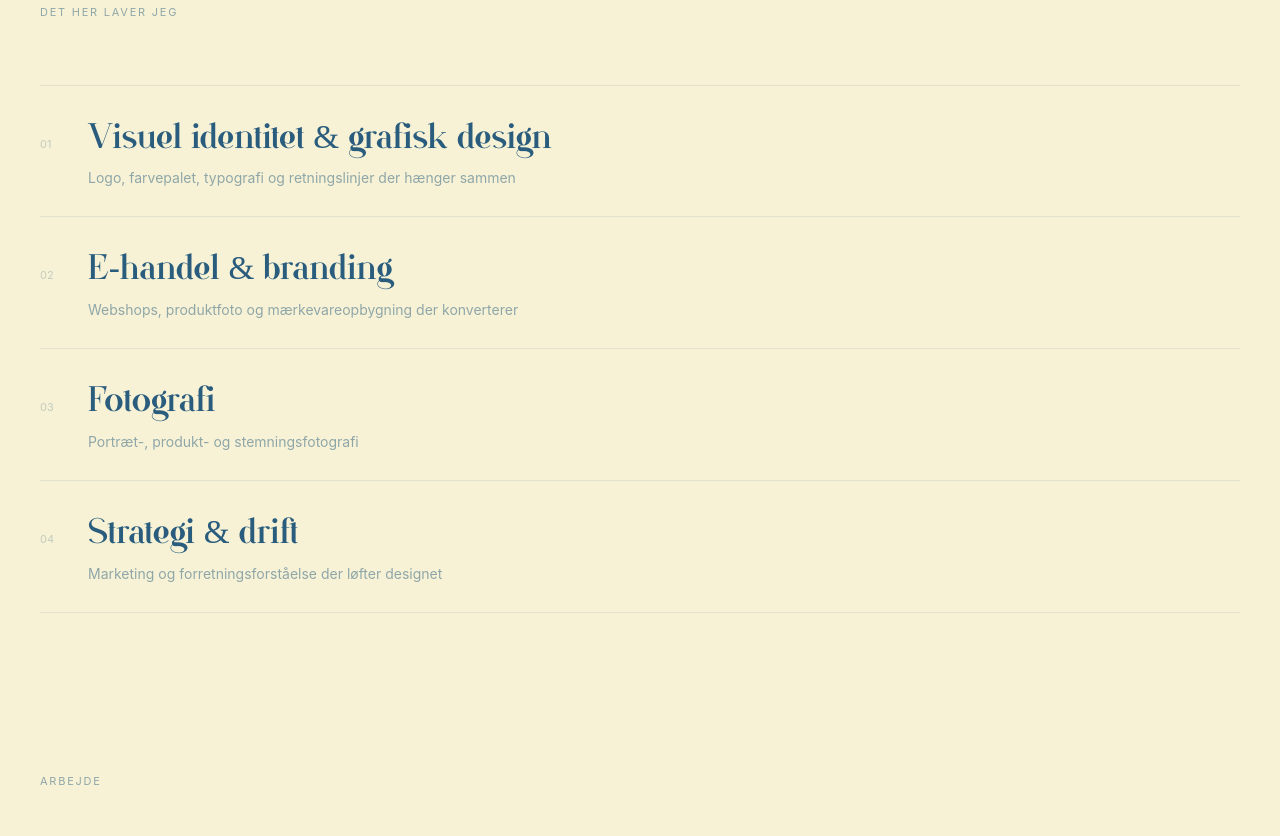
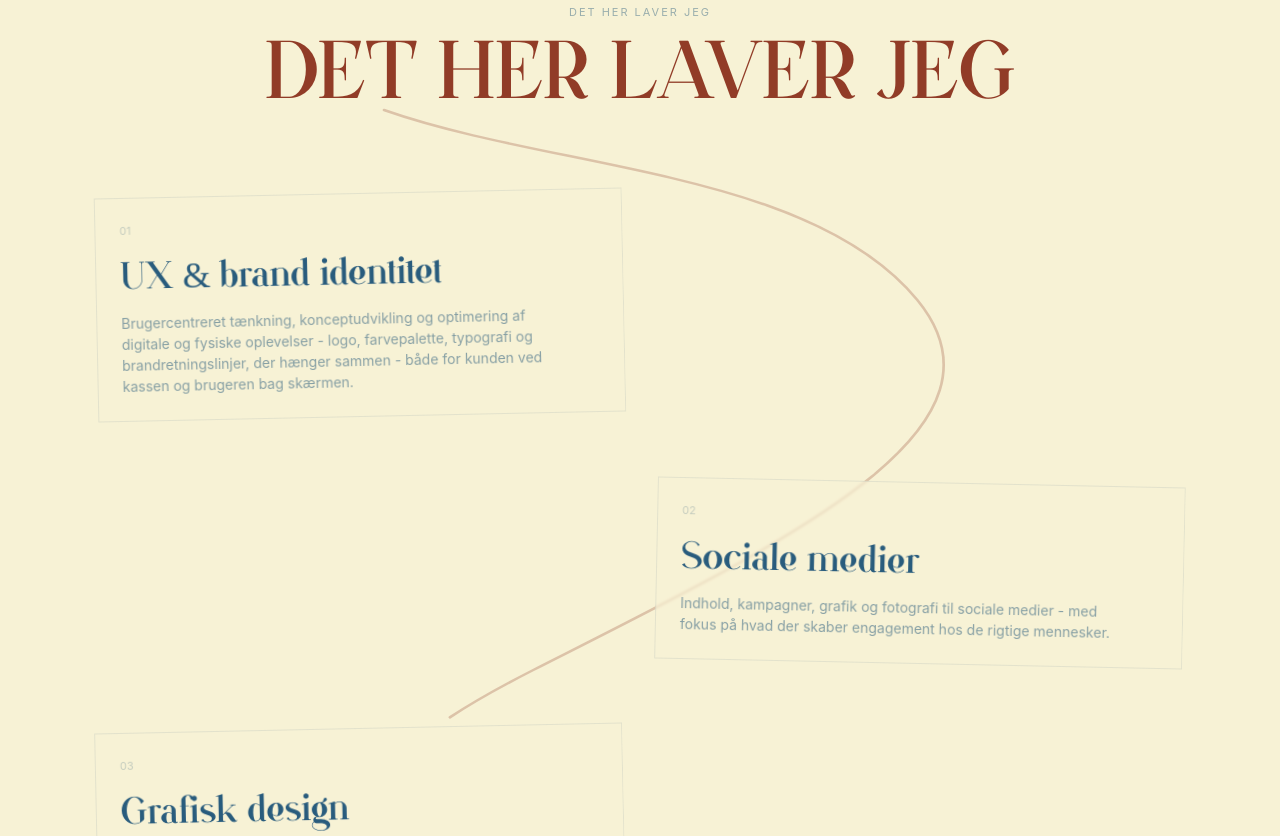
Before and after one commit to casandralpedersen/casandra-portfolio, a React (Vite) app: page / in a window 1280 px wide. Shown: the part 1560-2396 px from the top of the page. Built offline with nearby package versions, Linux system fonts and the light colour scheme.

Commit message:
Refine homepage flow and content

```diff
--- a/src/pages/About.jsx
+++ b/src/pages/About.jsx
@@ -1,62 +1,8 @@
-import { useRef, useState } from 'react'
 import { Link } from 'react-router-dom'
-import { motion, useInView } from 'framer-motion'
+import { motion } from 'framer-motion'
 import { useLanguage } from '../context/LanguageContext'
-import { experience } from '../data/experience'
 
 const LINKEDIN = 'https://www.linkedin.com/in/casandra-linde-pedersen'
-
-
-function TimelineRow({ item, index, t }) {
-  const ref = useRef(null)
-  const inView = useInView(ref, { once: true, margin: '-60px' })
-  const [open, setOpen] = useState(false)
-
-  return (
-    <motion.div
-      ref={ref}
-      initial={{ opacity: 0, x: -16 }}
-      animate={inView ? { opacity: 1, x: 0, transition: { ease: [0.22, 1, 0.36, 1], duration: 0.5, delay: index * 0.04 } } : {}}
-      className="border-t border-[var(--color-text)]/10"
-    >
-      <button
-        onClick={() => item.note && setOpen(v => !v)}
-        className={`w-full flex items-baseline gap-6 py-4 text-left ${item.note ? 'cursor-pointer' : 'cursor-default'}`}
-      >
-        <span
-          className="shrink-0 text-[11px] tracking-wide opacity-30 w-24"
-          style={{ fontFamily: 'VSOP, serif', fontSize: 13 }}
-        >
-          {item.year}
-        </span>
-        <span className="flex-1 text-[15px]">{t(item.title.da, item.title.en)}</span>
-        <span className="text-[12px] opacity-40 shrink-0">{item.place}</span>
-        {item.note && (
-          <span className="text-[11px] opacity-25 ml-2">{open ? '−' : '+'}</span>
-        )}
-        <span
-          className="shrink-0 text-[10px] tracking-[0.1em] uppercase px-2 py-0.5 rounded-sm"
-          style={{
-            backgroundColor: item.type === 'edu' ? 'var(--color-blue)22' : 'var(--color-burgundy)15',
-            color: item.type === 'edu' ? 'var(--color-blue)' : 'var(--color-burgundy)',
-          }}
-        >
-          {item.type === 'edu' ? (t('Uddannelse', 'Education')) : (t('Erfaring', 'Experience'))}
-        </span>
-      </button>
-      {item.note && open && (
-        <motion.p
-          initial={{ height: 0, opacity: 0 }}
-          animate={{ height: 'auto', opacity: 1 }}
-          exit={{ height: 0, opacity: 0 }}
-          className="pl-[7.5rem] pb-4 text-[13px] opacity-55 leading-relaxed"
-        >
-          {t(item.note.da, item.note.en)}
-        </motion.p>
-      )}
-    </motion.div>
-  )
-}
 
 export default function About() {
   const { t } = useLanguage()
@@ -142,18 +88,6 @@ export default function About() {
           />
         </motion.div>
       </section>
-
-      {/* Tidslinje */}
-      <section className="px-10 pb-24">
-        <p className="text-[11px] tracking-[0.16em] uppercase opacity-50 mb-8">
-          {t('Erfaring & uddannelse', 'Experience & education')}
-        </p>
-        {experience.map((item, i) => (
-          <TimelineRow key={i} item={item} index={i} t={t} />
-        ))}
-        <div className="border-t border-[var(--color-text)]/10" />
-      </section>
-
     </main>
   )
 }
--- a/src/pages/Home.jsx
+++ b/src/pages/Home.jsx
@@ -1,6 +1,6 @@
 import { useRef } from 'react'
 import { Link } from 'react-router-dom'
-import { motion, useInView } from 'framer-motion'
+import { motion, useInView, useScroll, useTransform } from 'framer-motion'
 import { useLanguage } from '../context/LanguageContext'
 import { projects } from '../data/projects'
 
@@ -20,20 +20,45 @@ const EMAIL = 'casandralpedersen@gmail.com'
 
 const services = [
   {
-    title: { da: 'Visuel identitet & grafisk design', en: 'Visual identity & graphic design' },
-    desc: { da: 'Logo, farvepalet, typografi og retningslinjer der hænger sammen', en: 'Logo, color palette, typography and guidelines that hold together' },
+    title: { da: 'Design', en: 'Design' },
+    desc: { da: '', en: '' },
+    aside: [
+      { da: 'Brand', en: 'Brand' },
+      { da: 'Digitalt', en: 'Digital' },
+      { da: 'Fysisk', en: 'Physical' },
+    ],
+    children: [
+      {
+        title: { da: 'UX & brand identitet', en: 'UX & brand identity' },
+        desc: { da: 'Brugercentreret tænkning, konceptudvikling og optimering af digitale og fysiske oplevelser - logo, farvepalette, typografi og brandretningslinjer, der hænger sammen - både for kunden ved kassen og brugeren bag skærmen.', en: 'User-centered thinking, concept development, and optimization of digital and physical experiences - logo, color palette, typography, and brand guidelines that work together - for both the customer at the counter and the user behind the screen.' },
       },
       {
-    title: { da: 'E-handel & branding', en: 'E-commerce & branding' },
-    desc: { da: 'Webshops, produktfoto og mærkevareopbygning der konverterer', en: 'Webshops, product photography and brand building that converts' },
+        title: { da: 'Sociale medier', en: 'Social media' },
+        desc: { da: 'Indhold, kampagner, grafik og fotografi til sociale medier - med fokus på hvad der skaber engagement hos de rigtige mennesker.', en: 'Content, campaigns, graphics, and photography for social media - focused on what creates engagement with the right people.' },
       },
       {
-    title: { da: 'Fotografi', en: 'Photography' },
-    desc: { da: 'Portræt-, produkt- og stemningsfotografi', en: 'Portrait, product and mood photography' },
+        title: { da: 'Grafisk design', en: 'Graphic design' },
+        desc: { da: 'Menuer, skilte, plakater og andet grafisk materiale, der skal fungere i den virkelige verden.', en: 'Menus, signs, posters, and other graphic materials that need to work in the real world.' },
+      },
+    ],
   },
   {
-    title: { da: 'Strategi & drift', en: 'Strategy & operations' },
-    desc: { da: 'Marketing og forretningsforståelse der løfter designet', en: 'Marketing and business insight that elevates the design' },
+    title: { da: 'Strategi & forretning', en: 'Strategy & business' },
+    desc: { da: 'Merkantil baggrund med forståelse for budgetter, drift og målgrupper. Erfaring med HR, rekruttering, vagtplaner og marketingplaner - og med at løfte blikket og se tingene fra et højere niveau end specialisten. Initiativer skal også kunne betale sig.', en: 'A commercial background with an understanding of budgets, operations, and target groups. Experience with HR, recruiting, scheduling, and marketing plans - and with stepping back to see things from a higher level than the specialist. Initiatives also need to make financial sense.' },
+    aside: [
+      { da: 'Budgetter', en: 'Budgets' },
+      { da: 'Drift', en: 'Operations' },
+      { da: 'Planer', en: 'Plans' },
+    ],
+  },
+  {
+    title: { da: 'Kommunikation', en: 'Communication' },
+    desc: { da: 'Jeg har talt med rigtig mange mennesker - i telefonen, bag baren, i et escape room og på spansk. Det har lært mig at lytte, tilpasse mig og formidle klart - både i mødet med medarbejdere og i kundekontakt.', en: 'I have spoken with a lot of people - on the phone, behind a bar, in an escape room, and in Spanish. It has taught me to listen, adapt, and communicate clearly - both with colleagues and in customer-facing situations.' },
+    aside: [
+      { da: 'Medarbejdere', en: 'Teams' },
+      { da: 'Kunder', en: 'Customers' },
+      { da: 'Spansk', en: 'Spanish' },
+    ],
   },
 ]
 
@@ -74,7 +99,7 @@ function ProjectRow({ project, index, t }) {
                 className="leading-tight"
                 style={{
                   fontFamily: 'VSOP, serif',
-                  fontSize: isLarge ? 'clamp(36px, 5vw, 72px)' : 'clamp(24px, 3.2vw, 52px)',
+                  fontSize: isLarge ? 'clamp(32px, 4.2vw, 60px)' : 'clamp(24px, 3.2vw, 52px)',
                 }}
               >
                 {t(project.title.da, project.title.en)}
@@ -105,42 +130,92 @@ function ProjectRow({ project, index, t }) {
   )
 }
 
-function ServiceRow({ service, index, t }) {
+function Services({ t }) {
   const ref = useRef(null)
-  const inView = useInView(ref, { once: true, margin: '-80px' })
+  const { scrollYProgress } = useScroll({
+    target: ref,
+    offset: ['start 0.72', 'end 0.18'],
+  })
+  const pathLength = useTransform(scrollYProgress, [0, 0.38, 0.72, 1], [0, 0.34, 0.72, 1])
+  const items = [
+    ...services[0].children.map((child, index) => ({
+      number: `0${index + 1}`,
+      title: child.title,
+      desc: child.desc,
+    })),
+    { number: '04', title: services[1].title, desc: services[1].desc },
+    { number: '05', title: services[2].title, desc: services[2].desc },
+  ]
+
+  return (
+    <section ref={ref} className="relative px-10 py-20 overflow-hidden">
+      <motion.div
+        initial={{ y: 18, opacity: 0 }}
+        whileInView={{ y: 0, opacity: 1 }}
+        viewport={{ once: true, margin: '-80px' }}
+        transition={{ ease: [0.22, 1, 0.36, 1], duration: 0.6 }}
+        className="mb-20 text-center"
+      >
+        <p className="text-[11px] tracking-[0.18em] uppercase opacity-45 mb-4">
+          {t('Det her laver jeg', 'What I do')}
+        </p>
+        <h2
+          className="leading-none uppercase"
+          style={{ fontFamily: 'VSOP, serif', fontSize: 'clamp(44px, 6vw, 86px)', color: 'var(--color-burgundy)' }}
+        >
+          {t('Det her laver jeg', 'What I do')}
+        </h2>
+      </motion.div>
+
+      <div className="pointer-events-none absolute inset-x-0 top-24 hidden md:block">
+        <svg
+          viewBox="0 0 1200 1700"
+          preserveAspectRatio="none"
+          className="w-full h-[1700px]"
+        >
+          <motion.path
+            d="M 360 90 C 520 150, 760 150, 860 280 S 740 520, 500 650 S 360 820, 560 900 S 900 1040, 820 1160 S 520 1340, 250 1505"
+            fill="none"
+            stroke="rgba(145, 60, 39, 0.26)"
+            strokeWidth="2.5"
+            strokeLinecap="round"
+            style={{ pathLength }}
+          />
+        </svg>
+      </div>
+
+      <div className="relative space-y-8 md:space-y-16">
+        {items.map((item, index) => {
+          const alignRight = index % 2 === 1
 
           return (
             <motion.div
-      ref={ref}
+              key={item.number}
               initial={{ y: 24, opacity: 0 }}
-      animate={inView ? { y: 0, opacity: 1, transition: { ease: [0.22, 1, 0.36, 1], duration: 0.6, delay: index * 0.06 } } : {}}
-      className="border-t border-[var(--color-text)]/10 py-7 flex items-baseline gap-6"
+              whileInView={{ y: 0, opacity: 1 }}
+              viewport={{ once: true, margin: '-100px' }}
+              transition={{ ease: [0.22, 1, 0.36, 1], duration: 0.6, delay: index * 0.05 }}
+              className={`flex ${alignRight ? 'md:justify-end' : 'md:justify-start'} justify-start`}
             >
-      <span className="text-[11px] opacity-25 w-6 shrink-0">
-        {String(index + 1).padStart(2, '0')}
-      </span>
-      <div>
-        <h3 style={{ fontFamily: 'VSOP, serif', fontSize: 'clamp(22px, 2.6vw, 36px)' }}>
-          {t(service.title.da, service.title.en)}
+              <div
+                className={`w-full md:w-[44%] border border-[var(--color-text)]/10 bg-[var(--color-base)]/65 backdrop-blur-[1px] px-6 py-6 ${
+                  alignRight ? 'md:rotate-[1.2deg] md:mr-14' : 'md:-rotate-[1.2deg] md:ml-14'
+                }`}
+              >
+                <p className="text-[11px] opacity-25 mb-3">{item.number}</p>
+                <h3 style={{ fontFamily: 'VSOP, serif', fontSize: 'clamp(22px, 2.8vw, 44px)' }}>
+                  {t(item.title.da, item.title.en)}
                 </h3>
-        <p className="text-[14px] opacity-50 mt-1">
-          {t(service.desc.da, service.desc.en)}
+                {item.desc.da ? (
+                  <p className="text-[14px] opacity-55 mt-2 max-w-[50ch]">
+                    {t(item.desc.da, item.desc.en)}
                   </p>
+                ) : null}
               </div>
             </motion.div>
           )
-}
-
-function Services({ t }) {
-  return (
-    <section className="px-10 py-20">
-      <p className="text-[11px] tracking-[0.16em] uppercase opacity-50 mb-16">
-        {t('Det her laver jeg', 'What I do')}
-      </p>
-      {services.map((service, i) => (
-        <ServiceRow key={i} service={service} index={i} t={t} />
-      ))}
-      <div className="border-t border-[var(--color-text)]/10" />
+        })}
+      </div>
     </section>
   )
 }
@@ -166,7 +241,7 @@ function Contact({ t }) {
         className="leading-[1.05] max-w-2xl"
         style={{ fontFamily: 'VSOP, serif', fontSize: 'clamp(36px, 6vw, 80px)', color: 'var(--color-burgundy)' }}
       >
-        {t('Har du et projekt i tankerne?', 'Got a project in mind?')}
+        {t('Nok om mig. Hvad arbejder du på?', 'Enough about me. What are you working on?')}
       </motion.h2>
 
       <motion.p
@@ -203,17 +278,13 @@ function AboutTeaser({ t }) {
       <motion.div
         initial={{ opacity: 0, y: 30 }}
         animate={inView ? { opacity: 1, y: 0, transition: { ease: [0.22, 1, 0.36, 1], duration: 0.8 } } : {}}
-        className="flex-1 max-w-md relative overflow-hidden"
+        className="flex-1 max-w-md relative"
         style={{ height: 420 }}
       >
         <img
           src="/images/sitwavemepic.png"
           alt="Casandra"
-          className="w-full h-full object-cover object-top"
-        />
-        <div
-          className="absolute inset-0 pointer-events-none"
-          style={{ background: 'linear-gradient(to top, var(--color-base) 0%, transparent 30%)' }}
+          className="w-full h-full object-contain object-bottom"
         />
       </motion.div>
 
@@ -271,7 +342,7 @@ export default function Home() {
       {/* Hero */}
       <section
         ref={constraintsRef}
-        className="texture relative min-h-screen overflow-hidden px-10 pt-0 pb-24 flex flex-col justify-end"
+        className="texture relative min-h-screen overflow-hidden px-10 pt-24 pb-24 flex flex-col justify-center"
       >
         <motion.div
           initial={{ opacity: 0, x: 30 }}
@@ -323,7 +394,7 @@ export default function Home() {
             variants={fadeUp(0.9)}
             initial="hidden"
             animate="show"
-            className="mt-5 text-[11px] tracking-[0.14em] uppercase opacity-55 whitespace-nowrap"
+            className="mt-5 ml-[6.5rem] text-[11px] tracking-[0.14em] uppercase opacity-55 whitespace-nowrap"
           >
             {t('Grafisk designer med forretningsforståelse', 'Graphic designer with business insight')}
           </motion.p>
@@ -332,7 +403,7 @@ export default function Home() {
             variants={fadeUp(1.05)}
             initial="hidden"
             animate="show"
-            className="mt-3 text-[15px] leading-relaxed opacity-75 max-w-sm"
+            className="mt-3 ml-[6.5rem] text-[15px] leading-relaxed opacity-75 max-w-sm"
           >
             {t(
               'Jeg kom til design via forretning, ikke omvendt. Det kan mærkes i arbejdet.',
@@ -348,7 +419,7 @@ export default function Home() {
           dragTransition={{ power: 0.1, timeConstant: 600, modifyTarget: t => t }}
           whileDrag={{ scale: 1.04, cursor: 'grabbing' }}
           initial={{ opacity: 0, rotate: 4, y: 10 }}
-          animate={{ opacity: 1, rotate: 3, y: 0, transition: { delay: 1.3, duration: 0.6, ease: [0.22, 1, 0.36, 1] } }}
+          animate={{ opacity: 1, rotate: 3, y: 0, transition: { delay: 1.5, duration: 0.6, ease: [0.22, 1, 0.36, 1] } }}
           className="absolute z-10 cursor-grab select-none"
           style={{ top: '18%', left: '56%' }}
         >
@@ -370,9 +441,23 @@ export default function Home() {
 
       {/* Projekter */}
       <section id="arbejde" className="px-10 py-20">
-        <p className="text-[11px] tracking-[0.16em] uppercase opacity-50 mb-16">
+        <motion.div
+          initial={{ y: 18, opacity: 0 }}
+          whileInView={{ y: 0, opacity: 1 }}
+          viewport={{ once: true, margin: '-80px' }}
+          transition={{ ease: [0.22, 1, 0.36, 1], duration: 0.6 }}
+          className="mb-20 text-center"
+        >
+          <p className="text-[11px] tracking-[0.18em] uppercase opacity-45 mb-4">
             {t('Arbejde', 'Work')}
           </p>
+          <h2
+            className="leading-none uppercase"
+            style={{ fontFamily: 'VSOP, serif', fontSize: 'clamp(44px, 6vw, 86px)', color: 'var(--color-burgundy)' }}
+          >
+            {t('Arbejde', 'Work')}
+          </h2>
+        </motion.div>
         {projects.map((project, i) => (
           <ProjectRow key={project.slug} project={project} index={i} t={t} />
         ))}
```
Also changed, not shown: 3 other files (tests, documents, lock files or other folders). Lines whose indentation alone changed are shown as unchanged.
